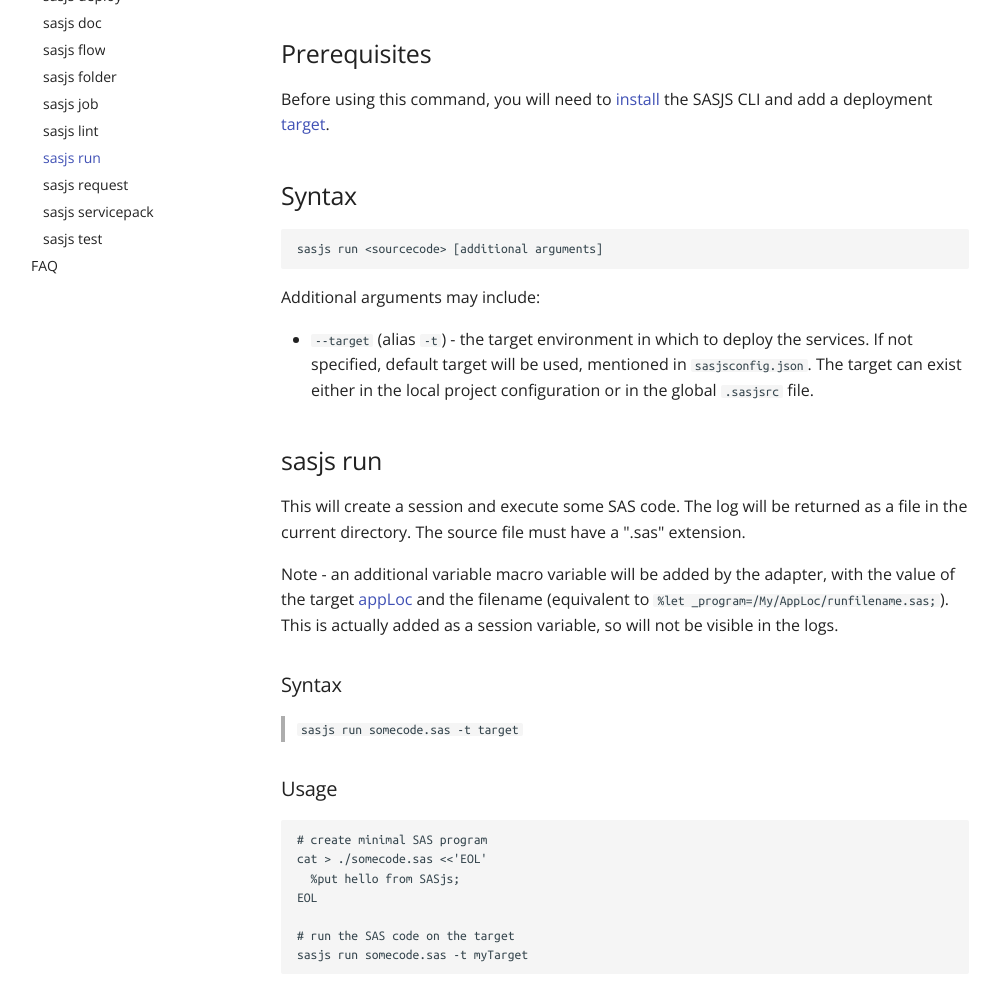
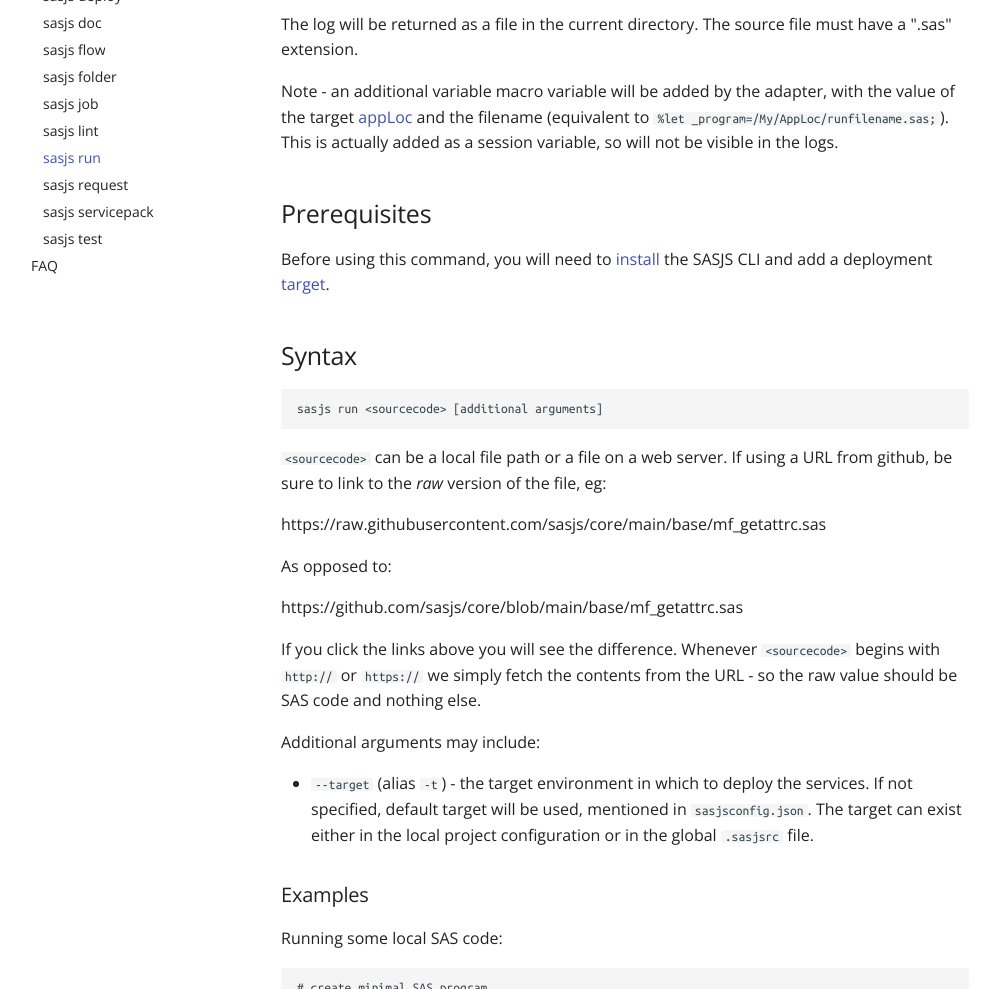
Before and after one commit to sasjs/cli.sasjs.io, an MkDocs documentation site: the page built from docs/run.md, in a window 1280 px wide and 1400 px high, cut to the strip 411-1400 px from the top of the window. Shown: the whole strip, without its empty margins (15-1013 px from the left). Built offline with MkDocs 1.6.1 and Material for MkDocs 9.7.7, drawn with Linux system fonts in a browser that asks for light colours; some of the changed text lies outside the part shown.

Commit message:
Update run.md

````diff
--- a/docs/run.md
+++ b/docs/run.md
@@ -11,6 +11,10 @@
 
 <script id="asciicast-FK3Xr2RhqAjhIcqLLLKD7xCvM" src="https://asciinema.org/a/FK3Xr2RhqAjhIcqLLLKD7xCvM.js" async></script>
 
+The log will be returned as a file in the current directory. The source file must have a ".sas" extension.
+
+Note - an additional variable macro variable will be added by the adapter, with the value of the target [appLoc](https://cli.sasjs.io/sasjsconfig.html#targets_items_anyOf_i0_appLoc) and the filename (equivalent to `%let _program=/My/AppLoc/runfilename.sas;`).  This is actually added as a session variable, so will not be visible in the logs.
+
 
 ## Prerequisites
 
@@ -22,22 +26,24 @@
 sasjs run <sourcecode> [additional arguments]
 ```
 
+`<sourcecode>` can be a local file path or a file on a web server.  If using a URL from github, be sure to link to the _raw_ version of the file, eg:
+
+https://raw.githubusercontent.com/sasjs/core/main/base/mf_getattrc.sas
+
+As opposed to:
+
+https://github.com/sasjs/core/blob/main/base/mf_getattrc.sas
+
+If you click the links above you will see the difference.  Whenever `<sourcecode>` begins with `http://` or `https://` we simply fetch the contents from the URL - so the raw value should be SAS code and nothing else.
+
 Additional arguments may include:
 
 - `--target` (alias `-t`) - the target environment in which to deploy the services. If not specified, default target will be used, mentioned in `sasjsconfig.json`. The target can exist either in the local project configuration or in the global `.sasjsrc` file.
 
-## sasjs run
 
-This will create a session and execute some SAS code. The log will be returned as a file in the current directory. The source file must have a ".sas" extension.
+### Examples
 
-Note - an additional variable macro variable will be added by the adapter, with the value of the target [appLoc](https://cli.sasjs.io/sasjsconfig.html#targets_items_anyOf_i0_appLoc) and the filename (equivalent to `%let _program=/My/AppLoc/runfilename.sas;`).  This is actually added as a session variable, so will not be visible in the logs.
-
-### Syntax
-
-> `sasjs run somecode.sas -t target`
-
-### Usage
-
+Running some local SAS code:
 ```
 # create minimal SAS program
 cat > ./somecode.sas <<'EOL'
@@ -46,6 +52,12 @@
 
 # run the SAS code on the target
 sasjs run somecode.sas -t myTarget
+```
+
+Running some SAS code from github:
+
+```
+sasjs run https://raw.githubusercontent.com/sasjs/template_jobs/master/includes/someprogram.sas -t viya
 ```
 
 ## Roadmap
````
